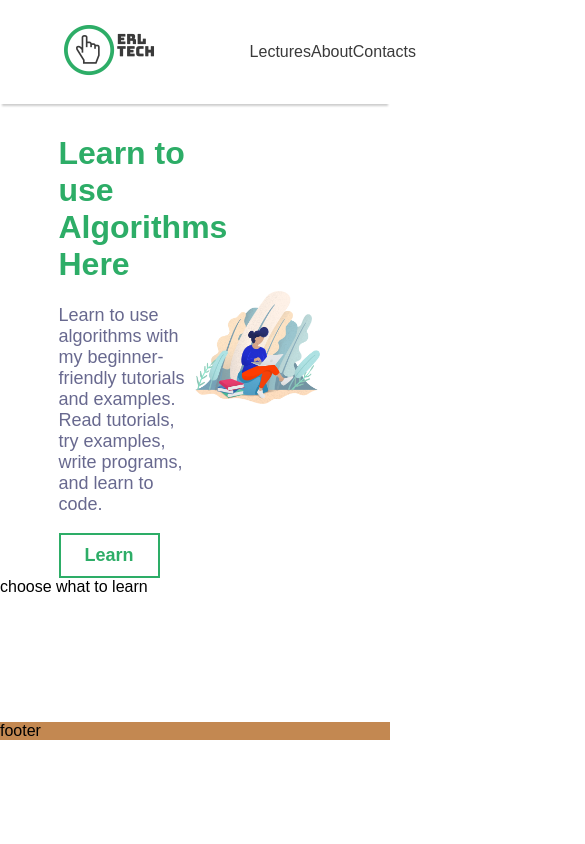
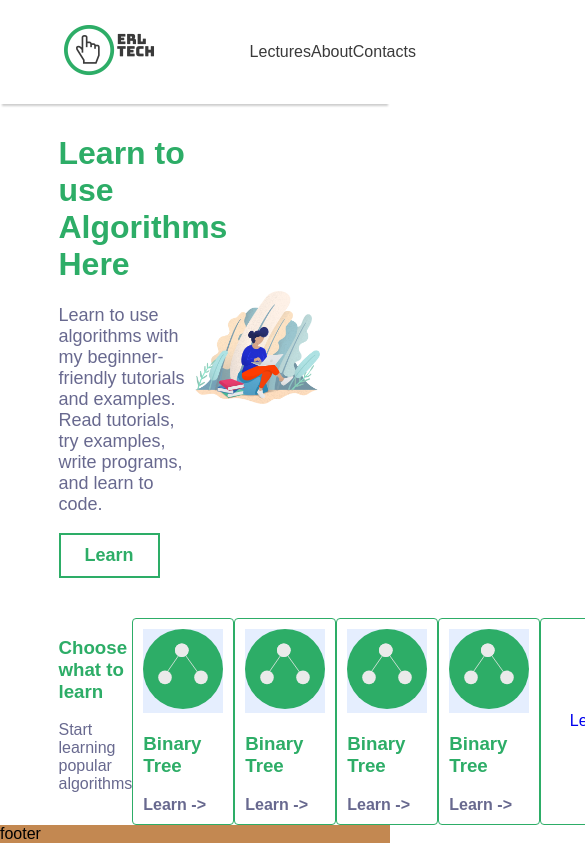
Before and after one commit to ErlanArtykbaev/algorithm-web, a React (Create React App) app: page / in a window 390 px wide. Shown: the top 844 px of the page, 585 px wide, since content can reach past the window. Built offline with nearby package versions, Linux system fonts and the light colour scheme.

Commit message:
feature: learn more without mobile is ready

```diff
--- a/src/assets/scss/pages/_home.scss
+++ b/src/assets/scss/pages/_home.scss
@@ -1,4 +1,5 @@
 @import "./../templates";
+
 .home{
   .main-home-info{
     @include flexAlCentSpaceBetween;
@@ -34,4 +35,52 @@
       }
     }
   }
+  .choose-what-to-lrn{
+    display: flex;
+    justify-content: space-between;
+    margin-top: 40px;
+    &-text{
+      max-width: 160px;
+      h3{
+        color: #2DAD67;
+      }
+      p{
+        color: #68698F;
+      }
+    }
+    &-more{
+      @include flexCenter;
+      padding: 10px;
+      width: 160px;
+      height: 100%;
+      border-radius: 4px;
+      border: 0.3px solid #2DAD67;
+      box-sizing: border-box;
+    }
+    .choose-item{
+      padding: 10px;
+      width: 160px;
+      border-radius: 4px;
+      border: 0.3px solid #2DAD67;
+      box-sizing: border-box;
+      &-title{
+        color: #2DAD67;
+      }
+      .bkg-img-clr{
+        margin-bottom: 20px;
+        background-color: #E5EEFE;
+        img{
+          width: 80px;
+        }
+      }
+      a{
+        text-decoration: none;
+        font-weight: bold;
+        color: #68698F;
+      }
+    }
+    a{
+      text-decoration: none;
+    }
+  }
 }
--- /dev/null
+++ b/src/components/Home/ChooseItem.js
@@ -0,0 +1,16 @@
+import React from 'react'
+import {NavLink} from "react-router-dom";
+
+const ChooseItem = (props) => {
+  return(
+    <div className='choose-item'>
+      <div className='bkg-img-clr'>
+        <img src={props.img} alt='algo' />
+      </div>
+      <h3 className='choose-item-title'>{props.title}</h3>
+      <NavLink className='choose-item-url' to={props.url}>Learn -></NavLink>
+    </div>
+  )
+}
+
+export default ChooseItem
--- a/src/components/Home/ChooseWhatToLearn.js
+++ b/src/components/Home/ChooseWhatToLearn.js
@@ -1,9 +1,42 @@
 import React from 'react'
+
+import ChooseItem from "./ChooseItem"
+
+import algoImg from '../../assets/img/home/algo.svg'
+import {NavLink} from "react-router-dom";
 
 const ChooseWhatToLearn = () => {
   return(
-    <div>
-      choose what to learn
+    <div className='choose-what-to-lrn'>
+      <div className='choose-what-to-lrn-text'>
+        <h3>Choose what to learn</h3>
+        <p>Start learning popular algorithms</p>
+      </div>
+      <ChooseItem
+        img={algoImg}
+        title='Binary Tree'
+        url='/binary-tree'
+      />
+      <ChooseItem
+        img={algoImg}
+        title='Binary Tree'
+        url='/binary-tree'
+      />
+      <ChooseItem
+        img={algoImg}
+        title='Binary Tree'
+        url='/binary-tree'
+      />
+      <ChooseItem
+        img={algoImg}
+        title='Binary Tree'
+        url='/binary-tree'
+      />
+      <NavLink to='/more'>
+        <div className='choose-what-to-lrn-more'>
+          <div className='more-text'>Learn More -></div>
+        </div>
+      </NavLink>
     </div>
   )
 }
--- a/src/components/Home/MainHomeInfo.js
+++ b/src/components/Home/MainHomeInfo.js
@@ -1,12 +1,9 @@
 import React from 'react'
-
-import Container from "../layer/Container"
 
 import img from '../../assets/img/home/cover-artwork.png'
 
 const MainHomeInfo = () => {
-  return(
-    <Container>
+  return (
     <div className='main-home-info'>
       <div className='main-home-info-text'>
         <h1>Learn to use Algorithms Here</h1>
@@ -17,10 +14,9 @@ const MainHomeInfo = () => {
         <div className='home-main-btn'>Learn</div>
       </div>
       <div className='main-home-info-photo'>
-          <img src={img} alt='main photo' className='main-img' />
+        <img src={img} alt='main photo' className='main-img'/>
       </div>
     </div>
-    </Container>
   )
 }
 
--- a/src/components/pages/Home.js
+++ b/src/components/pages/Home.js
@@ -1,20 +1,16 @@
 import React  from 'react'
 import MainHomeInfo from "../Home/MainHomeInfo";
 import ChooseWhatToLearn from "../Home/ChooseWhatToLearn";
+import Container from "../layer/Container";
 
 const Home = () => {
 
   return (
     <div className="home">
-      <MainHomeInfo />
-      <ChooseWhatToLearn />
-      <br />
-      <br />
-      <br />
-      <br />
-      <br />
-      <br />
-      <br />
+      <Container>
+        <MainHomeInfo />
+        <ChooseWhatToLearn />
+      </Container>
       {/*<div className="pages">*/}
       {/*  <div className="algorithm">*/}
       {/*    <NavLink to="/lists">*/}
```
Also changed, not shown: src/assets/img/home/algo.svg (added). Lines whose indentation alone changed are shown as unchanged.
